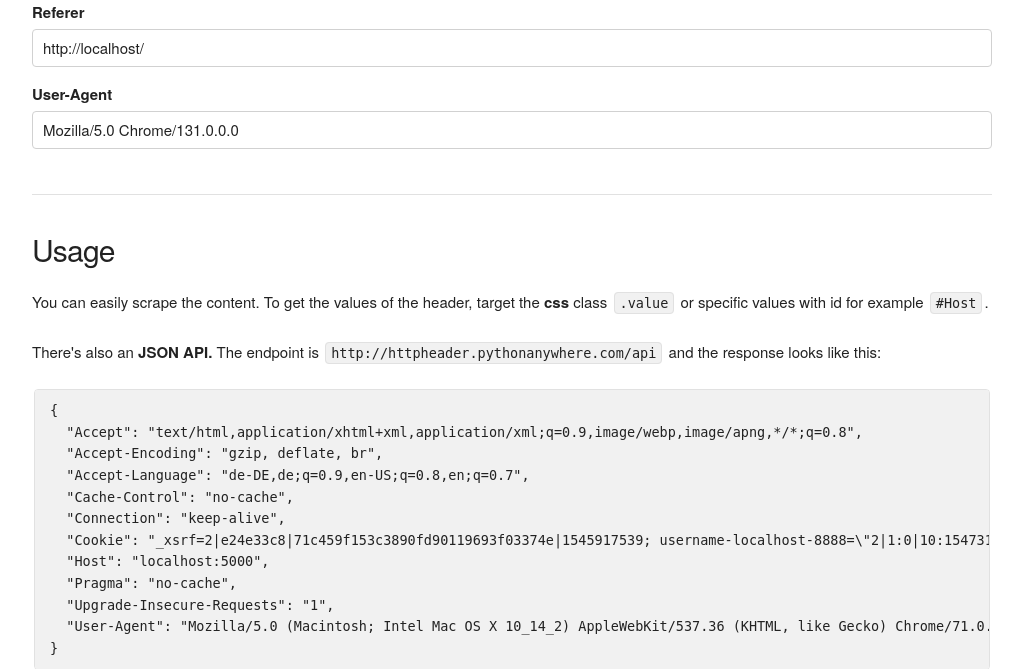
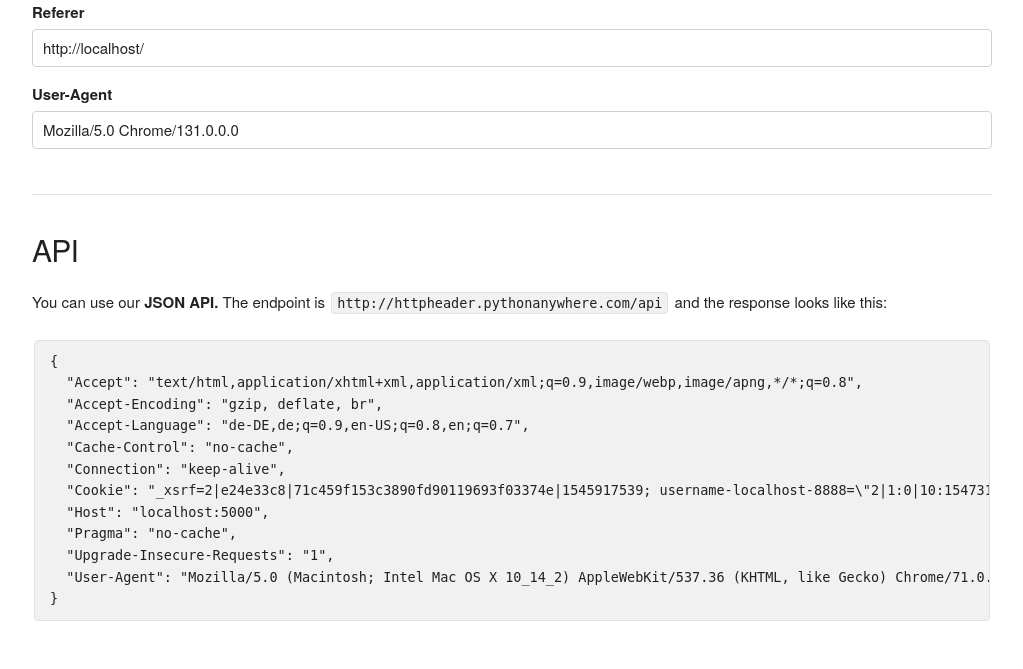
Before and after one commit to terbeznik/httpheader, a Flask app: page / in a window 1280 px wide. Shown: the part 705-1374 px from the top of the page, without its empty margins (128-1151 px from the left). After the commit the page ends 1326 px from the top, so only its background shows below. Run offline with Flask 2, Linux system fonts and the light colour scheme.

Commit message:
remove css usage description
cleaner

```diff
--- a/templates/index.html
+++ b/templates/index.html
@@ -28,9 +28,8 @@
   </form>
 
 <hr>
-<h4>Usage</h4>
-<p>You can easily scrape the content. To get the values of the header, target the <b>css</b> class <code>.value</code> or specific values with id for example <code>#Host</code>.</p>
-<p>There's also an <b>JSON API.</b> The endpoint is <code>http://httpheader.pythonanywhere.com/api</code> and the response looks like this:</p>
+<h4>API</h4>
+<p>You can use our <b>JSON API.</b> The endpoint is <code>http://httpheader.pythonanywhere.com/api</code> and the response looks like this:</p>
 <pre>
 <code>{
   "Accept": "text/html,application/xhtml+xml,application/xml;q=0.9,image/webp,image/apng,*/*;q=0.8",
```
